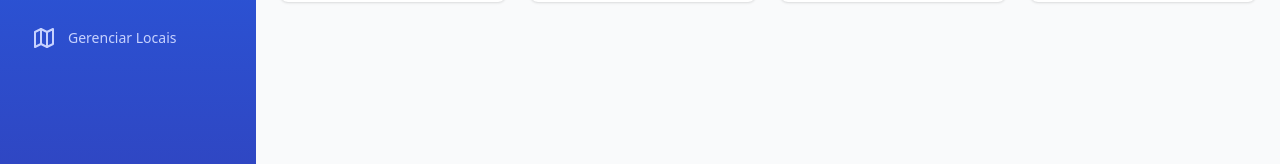
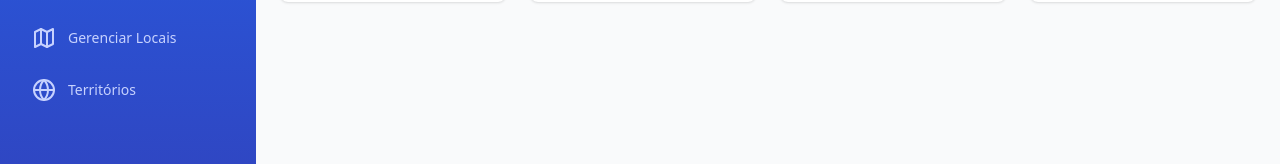
Before and after one commit to GodoyS2/DashBoardDanilo, a React (Vite) app: page / in a window 1280 px wide. Shown: the part 278-442 px from the top of the page. Built offline with nearby package versions, Linux system fonts and the light colour scheme; no server answers; the database is empty.

Commit message:
Add Territories to Sidebar

```diff
--- a/src/components/Sidebar.tsx
+++ b/src/components/Sidebar.tsx
@@ -1,6 +1,6 @@
 import React from 'react';
 import { NavLink, useLocation } from 'react-router-dom';
-import { Users, UserPlus, Map, Home, X } from 'lucide-react';
+import { Users, UserPlus, Map, Home, X, Globe } from 'lucide-react';
 
 interface SidebarProps {
   sidebarOpen: boolean;
@@ -94,6 +94,20 @@ const Sidebar: React.FC<SidebarProps> = ({ sidebarOpen, setSidebarOpen }) => {
               <Map className="flex-shrink-0 h-6 w-6 mr-3" />
               <span className="text-sm font-medium">Gerenciar Locais</span>
             </NavLink>
+            <NavLink
+              to="/territories"
+              className={({ isActive }) =>
+                `flex items-center px-4 py-3 rounded-lg transition duration-150 ${
+                  isActive
+                    ? 'bg-indigo-900 text-white'
+                    : 'text-indigo-200 hover:text-white hover:bg-indigo-900'
+                }`
+              }
+              onClick={() => setSidebarOpen(false)}
+            >
+              <Globe className="flex-shrink-0 h-6 w-6 mr-3" />
+              <span className="text-sm font-medium">Territórios</span>
+            </NavLink>
           </nav>
         </div>
       </div>
```
